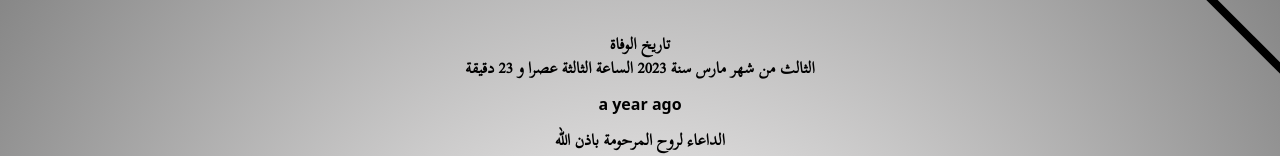
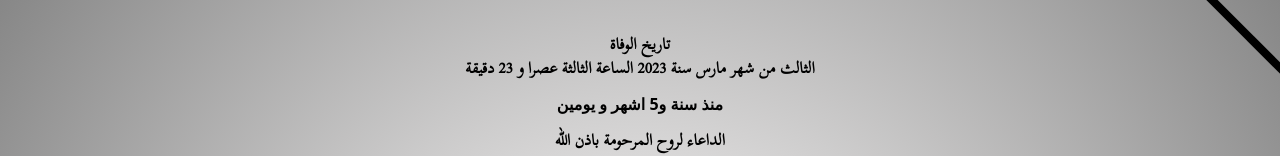
Before and after one commit to DivChico/FADI---freelance, a React (Vite) app: page / in a window 1280 px wide. Shown: the top 156 px of the page. Built offline with nearby package versions, Linux system fonts and the light colour scheme.

Commit message:
Update App.jsx

```diff
--- a/src/App.jsx
+++ b/src/App.jsx
@@ -53,7 +53,7 @@ function App() {
             className=" font-semibold"
             style={{ fontFamily: "ScheherazadeNew" }}
           ></p>
-          <p className=" font-semibold">{date.fromNow()}</p>
+          <p className=" font-semibold">منذ سنة و5 اشهر و يومين</p>
         </motion.div>
 
         <motion.p
```
